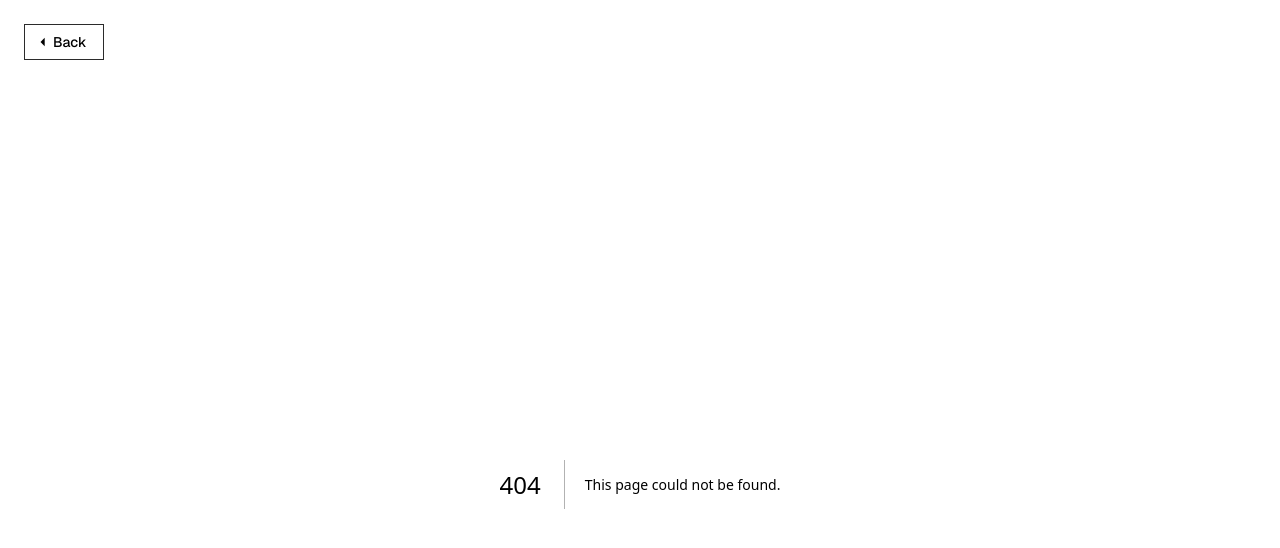
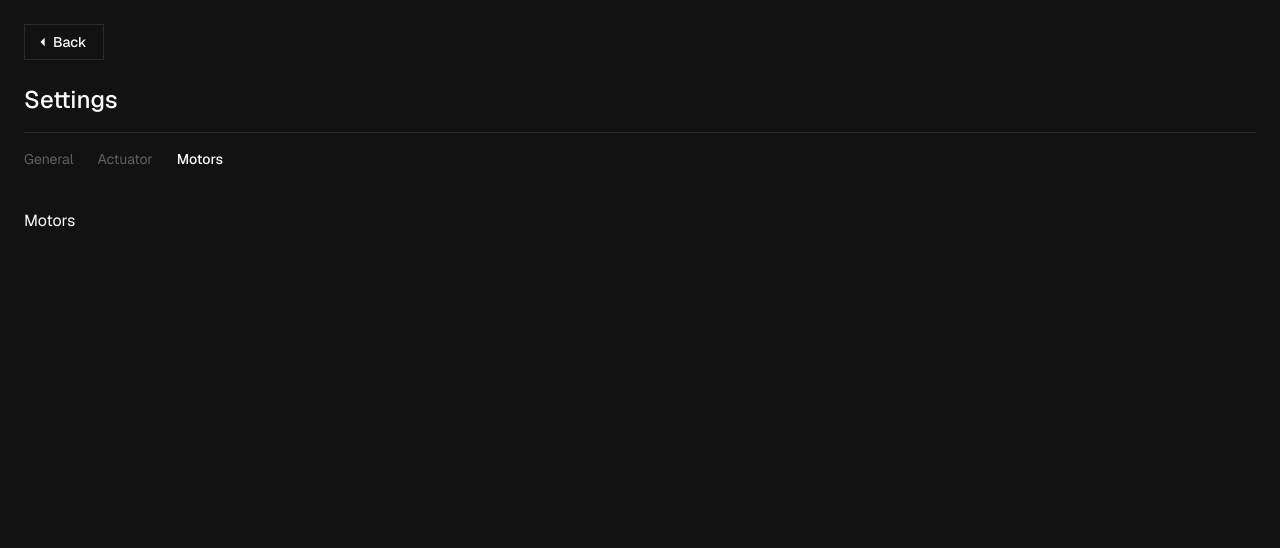
Before and after one commit to mossida/xtee, a Next.js app: page /settings/motors in a window 1280 px wide. Before the commit this address had no page. Shown: the top 548 px of the page. Built offline with nearby package versions, Linux system fonts and the light colour scheme.

Commit message:
feat: motors page

```diff
--- a/src/app/settings/layout.tsx
+++ b/src/app/settings/layout.tsx
@@ -16,6 +16,10 @@ export default function Layout({ children }: { children: React.ReactNode }) {
             label: "Actuator",
             path: "/settings/actuator",
           },
+          {
+            label: "Motors",
+            path: "/settings/motors",
+          },
         ]}
       />
       {children}
--- /dev/null
+++ b/src/app/settings/motors/page.tsx
@@ -0,0 +1,3 @@
+export default function Motors() {
+  return <div>Motors</div>;
+}
```
